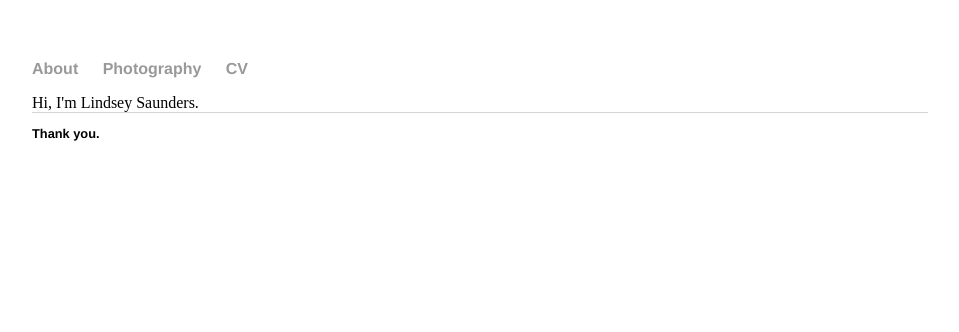
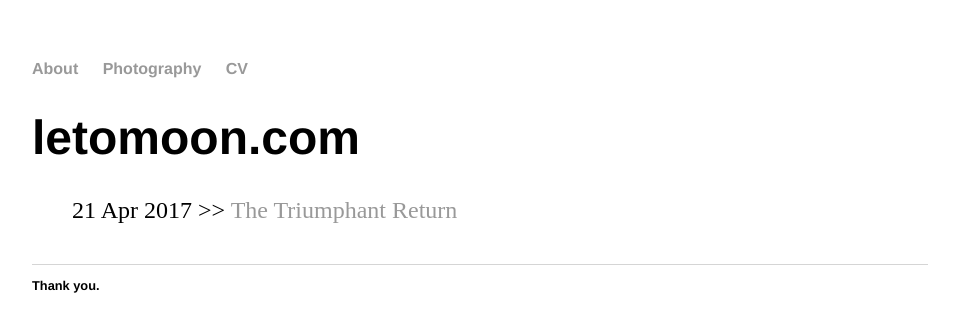
Before and after one commit to letomoon/letomoon.github.io, a Jekyll site: the page built from index.html, in a window 1280 px wide. Shown: the top 332 px of the page, without its empty margins (160-1119 px from the left). Built offline with Jekyll 4.4.1, drawn with Linux system fonts in a browser that asks for light colours.

Commit message:
Update index.html

```diff
--- a/index.html
+++ b/index.html
@@ -3,6 +3,11 @@ layout: default
 title: letomoon.com
 ---
 
-<div class="blurb">
-  Hi, I'm Lindsey Saunders.
-</div><!-- /.blurb -->
+<h1>{{ page.title }}</h1>
+<ul class="posts">
+
+  {% for post in site.posts %}
+  <li><span>{{ post.date | date_to_string }}</span> >> <a href="{{ post.url }}" title="{{ post.title }}">{{ post.title }}</a></li>
+  {% endfor %}
+
+</ul>
```
